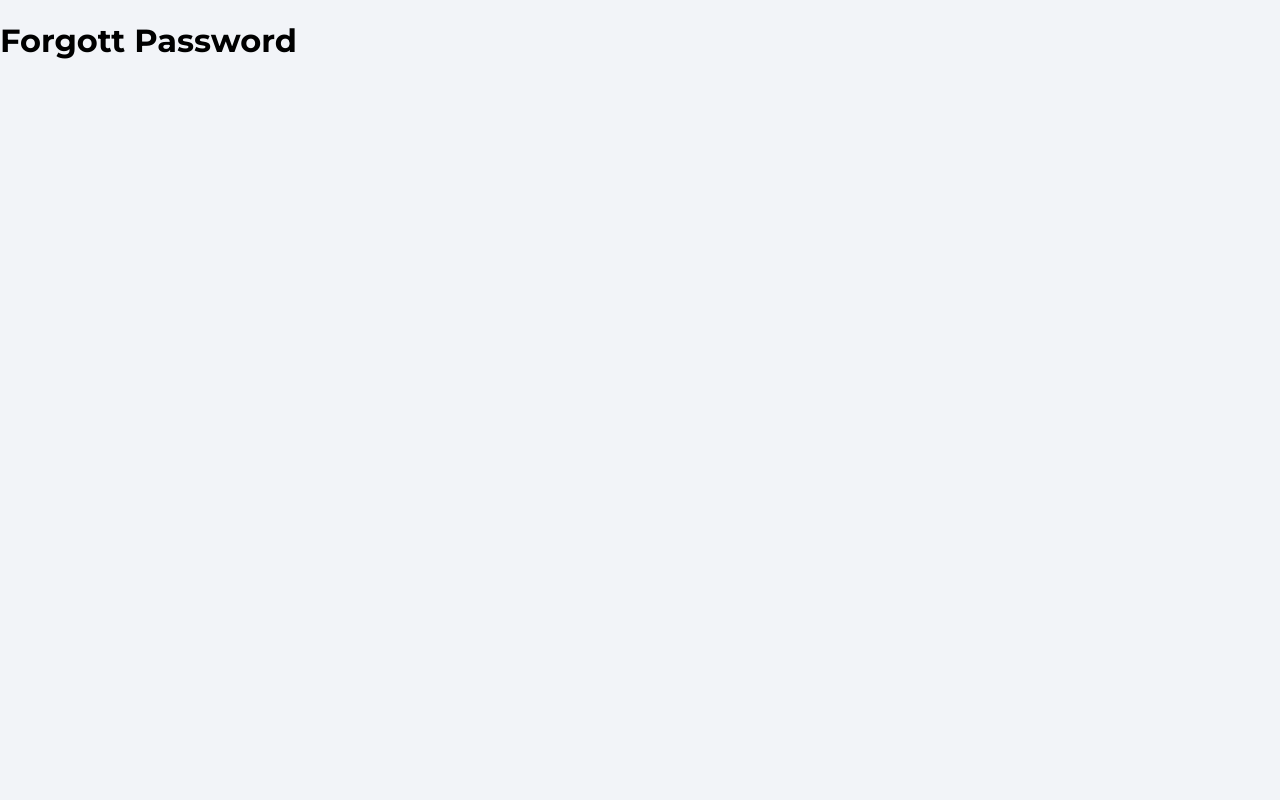
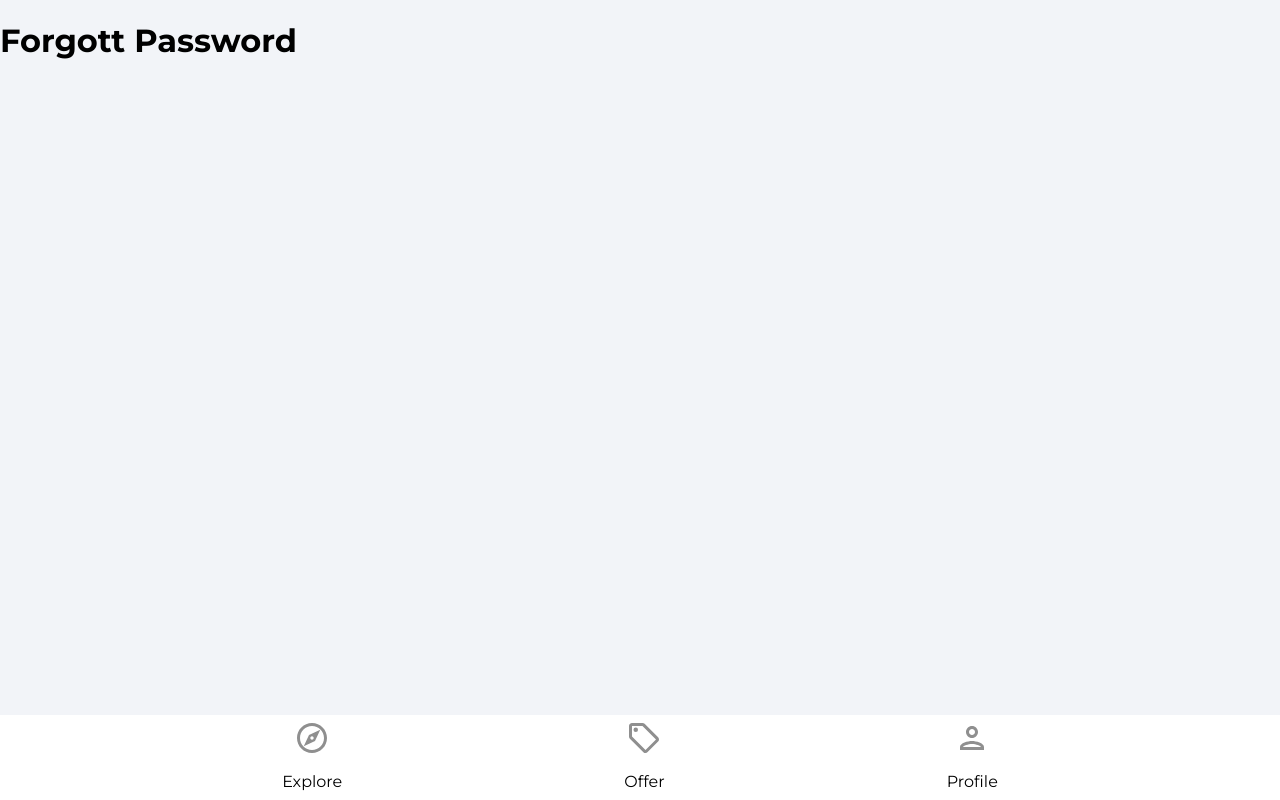
Before and after one commit to jorlar/housemarket, a React (Create React App) app: page /forgott-password in a window 1280 px wide. Built offline with nearby package versions, Linux system fonts and the light colour scheme.

Commit message:
:art: Style navbar component

```diff
--- a/src/App.js
+++ b/src/App.js
@@ -1,5 +1,6 @@
 import "./App.css";
 import { BrowserRouter as Router, Routes, Route } from "react-router-dom";
+import Navbar from "./components/Navbar";
 import Explore from "./pages/Explore";
 import Offers from "./pages/Offers";
 import SignUp from "./pages/SignUp";
@@ -19,6 +20,7 @@ function App() {
           <Route path='/sing-up' element={<SignUp />} />
           <Route path='/forgott-password' element={<ForgotPassword />} />
         </Routes>
+        <Navbar />
       </Router>
     </>
   );
--- /dev/null
+++ b/src/components/Navbar.jsx
@@ -0,0 +1,72 @@
+import React from "react";
+import { useNavigate, useLocation } from "react-router-dom";
+import { ReactComponent as OfferIcon } from "../assets/svg/localOfferIcon.svg";
+import { ReactComponent as ExploreIcon } from "../assets/svg/exploreIcon.svg";
+import { ReactComponent as PersonOutlineIcon } from "../assets/svg/personOutlineIcon.svg";
+
+const Navbar = () => {
+  const navigate = useNavigate();
+  const location = useLocation();
+
+  const pathMatchRoute = (route) => {
+    if (route === location.pathname) {
+      return true;
+    }
+  };
+
+  return (
+    <footer className='navbar'>
+      <nav className='navbarNav'>
+        <ul className='navbarListItems'>
+          <li className='navbarListItem' onClick={() => navigate("/")}>
+            <ExploreIcon
+              fill={pathMatchRoute("/") ? "#2c2c2c" : "#8f8f8f"}
+              width='36px'
+              height='36px'
+            />
+            <p
+              className={
+                pathMatchRoute("/")
+                  ? "navbarListItemNameActive"
+                  : "navbarListName"
+              }>
+              Explore
+            </p>
+          </li>
+          <li className='navbarListItem' onClick={() => navigate("/offers")}>
+            <OfferIcon
+              fill={pathMatchRoute("/offers") ? "#2c2c2c" : "#8f8f8f"}
+              width='36px'
+              height='36px'
+            />
+            <p
+              className={
+                pathMatchRoute("/offers")
+                  ? "navbarListItemNameActive"
+                  : "navbarListName"
+              }>
+              Offer
+            </p>
+          </li>
+          <li className='navbarListItem' onClick={() => navigate("/profile")}>
+            <PersonOutlineIcon
+              fill={pathMatchRoute("/profile") ? "#2c2c2c" : "#8f8f8f"}
+              width='36px'
+              height='36px'
+            />
+            <p
+              className={
+                pathMatchRoute("/profile")
+                  ? "navbarListItemNameActive"
+                  : "navbarListName"
+              }>
+              Profile
+            </p>
+          </li>
+        </ul>
+      </nav>
+    </footer>
+  );
+};
+
+export default Navbar;
```
